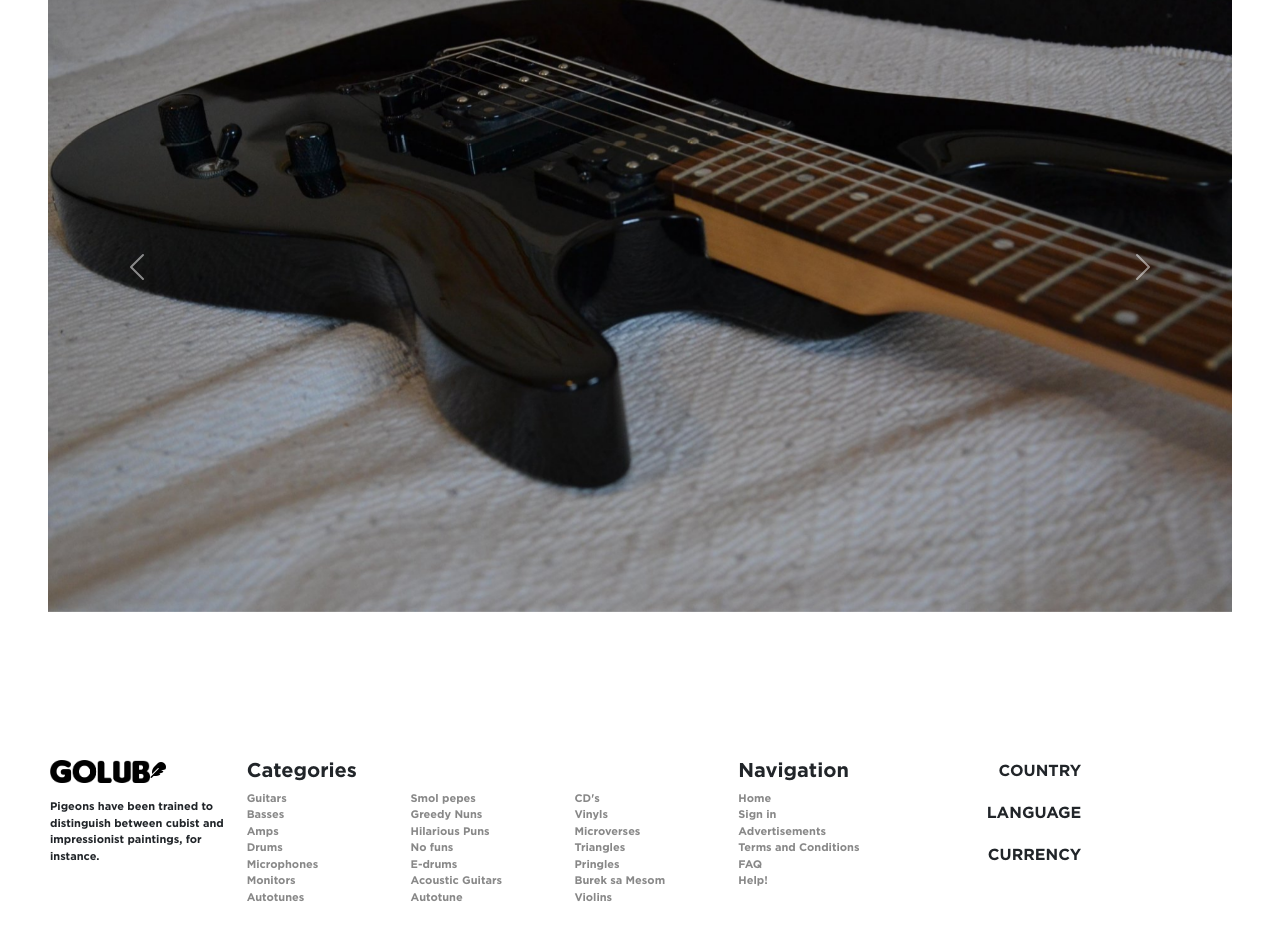
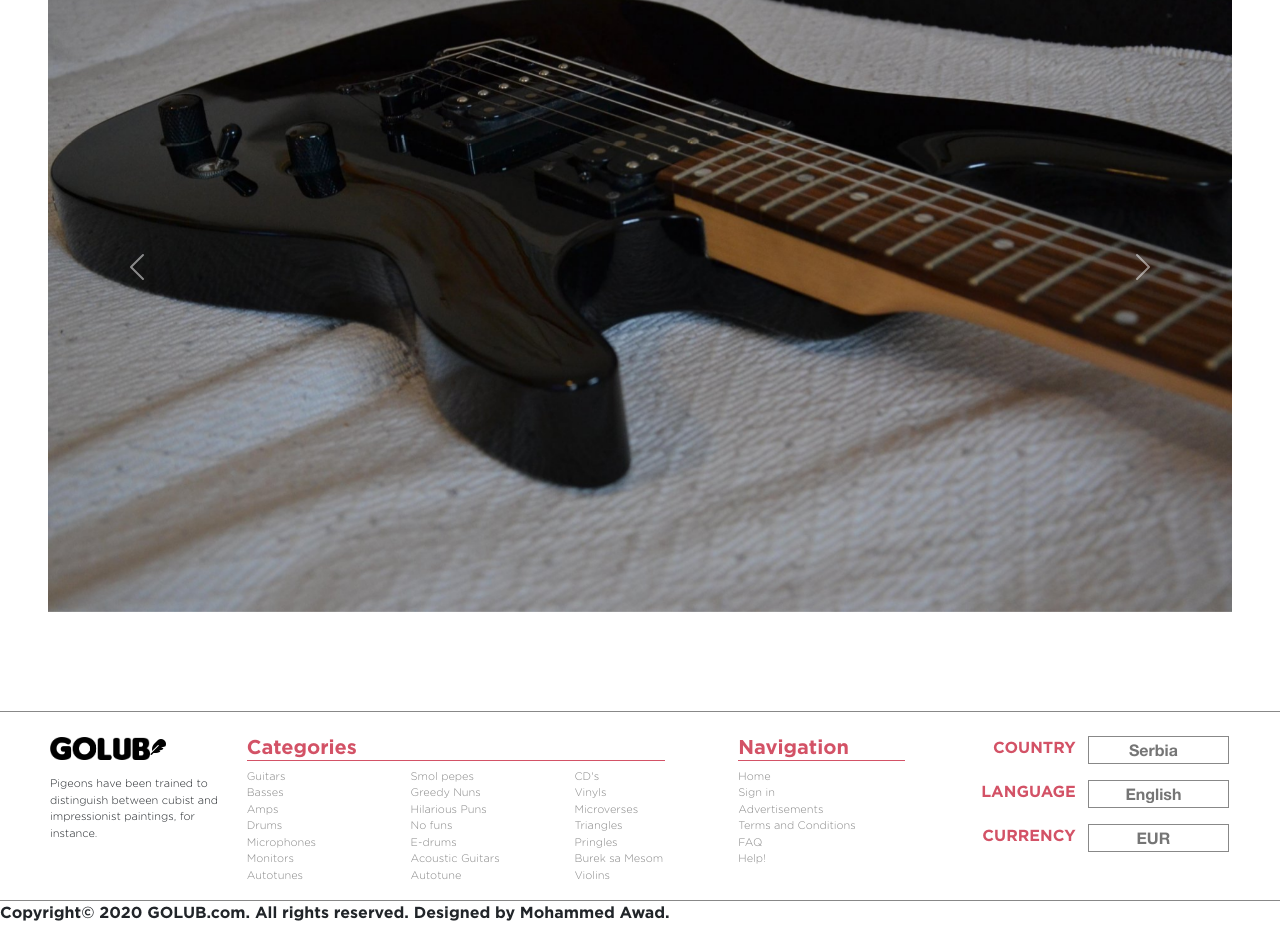
Before and after one commit to Mandeln/GOLUB, a website: page index.html in a window 1280 px wide. Shown: the part 617-1542 px from the top of the page. Drawn offline with nearby package versions, Linux system fonts and the light colour scheme.

Commit message:
add fix footer

```diff
--- a/css/style.css
+++ b/css/style.css
@@ -156,6 +156,8 @@
 
   .card-body {
     font-size: 11px;
+    font-family: Gotham-round , sans-serif;
+    font-weight: lighter;
     padding-left: 0;
   }
 
@@ -168,10 +170,37 @@
 
   footer > section:first-of-type {
     padding: 0 50px 0 50px;
+    border-top: 1px solid #888888;
+    border-bottom: 1px solid #888888;
   }
 
   .currency > div > div {
     text-align: right;
+    color: #d35266;
+  }
+
+  .currency > div > input {
+    border: 1px solid #888888;
+    margin-left: 12px;
+    text-align: center;
+    padding-right: 0;
+    font-family: Helvetice-bold , sans-serif;
+  }
+
+  .copyright {
+    display: flex;
+    flex-direction: row;
+    justify-content: space-between;
+  }
+
+  footer  a {
+    font-family: Gotham-round, sans-serif !important;
+  }
+
+  footer h5 {
+    color: #d35266;
+    border-bottom: 1px solid #d35266;
+    width: 85%;
   }
 
   @media screen and (max-width: 992px) {
--- a/index.html
+++ b/index.html
@@ -65,7 +65,7 @@
         <section></section>
       </main>
       <footer>
-        <section class="d-flex flex-row justify-content-between align-items-top pt-5">
+        <section class="d-flex flex-row align-items-top pt-4">
         <article class="card border-0 col-md-2 col-4">
           <div class="card-img">
             <a href="#"><img src="./css/logo-black.png" class="card-img-top" alt="golub"><i class="fas fa-feather"></i></a>
@@ -122,19 +122,22 @@
         <article class="currency col-md-3 col-4 d-flex flex-column">
           <div class="d-flex flex-row">
             <div class="w-50 text-right pb-3">COUNTRY</div>
-            <input type="search" class="w-50 mb-3" placeholder="">
+            <input type="search" class="w-50 mb-3" placeholder="Serbia">
           </div>
           <div class="d-flex flex-row">
             <div class="w-50 text-right pb-3">LANGUAGE</div>
-            <input type="search" class="w-50 mb-3" placeholder="">
+            <input type="search" class="w-50 mb-3" placeholder="English">
           </div>
           <div class="d-flex flex-row">
             <div class="w-50 text-right pb-3">CURRENCY</div>
-            <input type="search" class="w-50 mb-3" placeholder="">
+            <input type="search" class="w-50 mb-3" placeholder="EUR">
           </div>
         </article>
         </section>
-        <section></section>
+        <section class="copyright">
+          <div class="credit">Copyright© 2020 GOLUB.com. All rights reserved. Designed by Mohammed Awad.</div>
+          <div class="icons"></div>
+        </section>
       </footer>
     <script
     src="https://code.jquery.com/jquery-3.5.1.slim.min.js"
```
